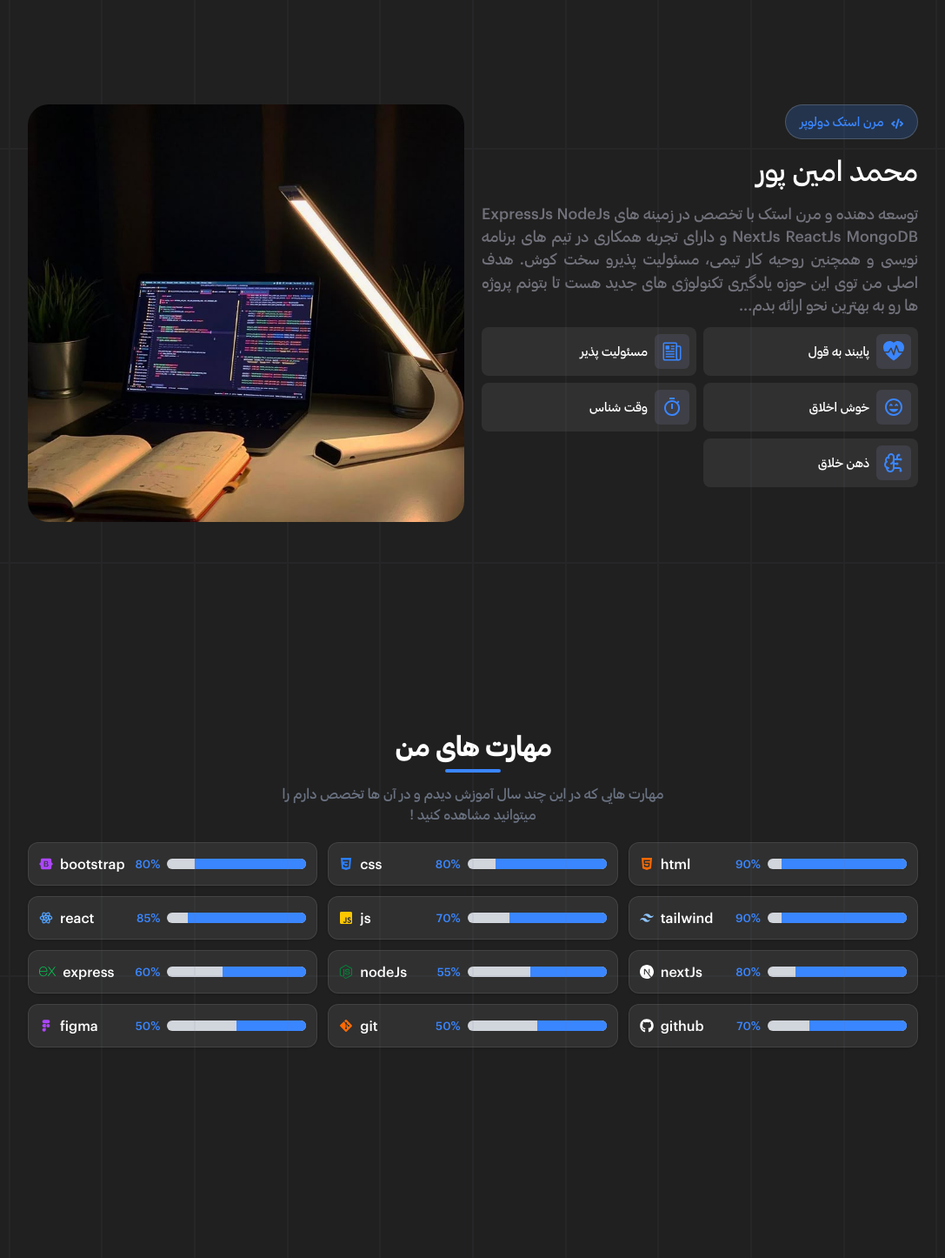
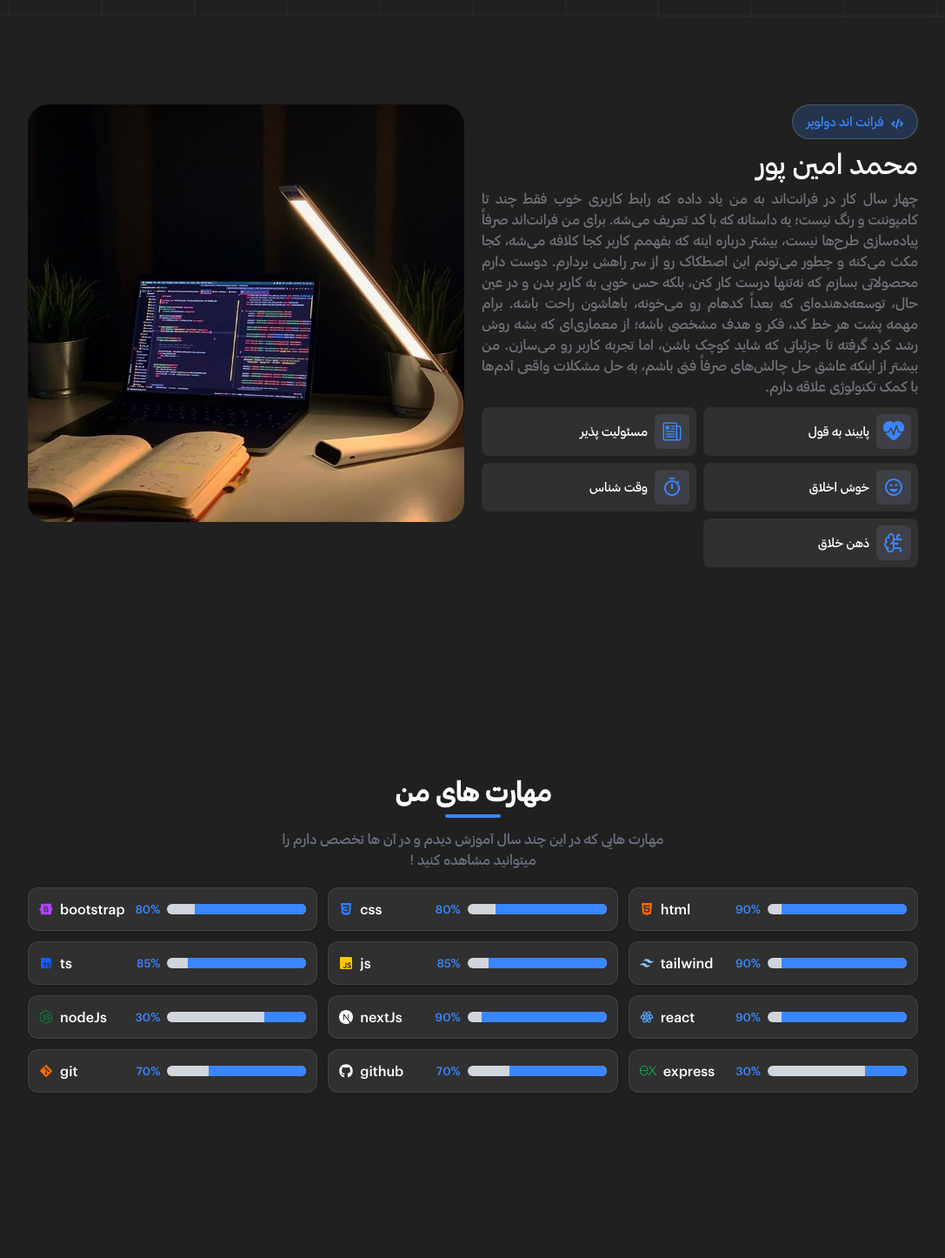
Before and after one commit to MohamadAminPour/portfolio, a Next.js app: page / in a window 1280 px wide. Shown: the part 780-2226 px from the top of the page at 87% size, without its empty margins (96-1183 px from the left). Built offline with nearby package versions, Linux system fonts and the light colour scheme.

Commit message:
update portolio

```diff
--- a/src/app/page.tsx
+++ b/src/app/page.tsx
@@ -75,6 +75,14 @@ const projects = [
     tech: ["ReactJs", "Tailwind", "php", "Laravel", "mySql"],
     github: "https://github.com/futureindustrryuni/mainProject",
   },
+   {
+    id: 6,
+    title: "پنل مدیریت فروشگاه وردپرسی",
+    description:
+      "مدیریت سریع و از راه دور فروشگاه وردپرسی به همراه کلی قابلیت که توی وردپرس نیست!",
+    image: "/images/tavan.png",
+    tech: ["NextJs", "TypeScript", "React Query", "Tailwind", "NestJs"],
+  },
 ];
 
 const socials = [
@@ -93,10 +101,10 @@ export default function Home() {
     });
   }, []);
   return (
-    <div className="relative overflow-x-hidden ">
+    <div className="relative overflow-x-hidden">
       {/* Grid background */}
-      <div className="absolute inset-0 grid grid-cols-6 md:grid-cols-12 grid-rows-8 opacity-20">
-        {Array.from({ length: 96 }).map((_, i) => (
+      <div className="absolute h-screen inset-0 grid grid-cols-6 md:grid-cols-12 grid-rows-8 opacity-20">
+        {Array.from({ length: 100 }).map((_, i) => (
           <div key={i} className="border border-gray-500/40"></div>
         ))}
       </div>
@@ -168,8 +176,7 @@ export default function Home() {
             data-aos-duration="1000"
             className="text-[1.2rem] md:text-[1.4rem] text-gray-700 dark:text-gray-300"
           >
-            توسعه‌دهنده مرن‌استک | ReactJs • NextJs • NodeJs • ExpressJs •
-            MongoDB
+            توسعه‌دهنده فرانت اند | JavaScript • TypeScript • ReactJs • NextJs • NodeJs
           </p>
 
           {/* توضیح کوتاه */}
@@ -213,18 +220,14 @@ export default function Home() {
           <div className="">
             <span className="bg-primary/20 inline-flex items-center justify-center gap-2 text-primary  text-[.8rem] md:text-[.9rem] px-4 py-2 border-1 border-zinc-200/20 rounded-full">
               <FaCode className="mt-1" />
-              مرن استک دولوپر
+              فرانت اند دولوپر
             </span>
-            <p className="mt-3 text-[1.5rem] md:text-[2rem]">محمد امین پور</p>
+            <p className="mt-1 text-[1.5rem] md:text-[2rem]">محمد امین پور</p>
             <p
-              className="mt-3 text-zinc-500 text-[1rem] md:text-[1.1rem] text-justify"
+              className="mt-1 text-zinc-500 text-[.9rem] md:text-[1rem] text-justify"
               style={{ direction: "rtl" }}
             >
-              توسعه دهنده و مرن استک با تخصص در زمینه های ExpressJs NodeJs
-              NextJs ReactJs MongoDB و دارای تجربه همکاری در تیم های برنامه
-              نویسی و همچنین روحیه کار تیمی، مسئولیت پذیرو سخت کوش. هدف اصلی من
-              توی این حوزه یادگیری تکنولوژی های جدید هست تا بتونم پروژه ها رو به
-              بهترین نحو ارائه بدم...
+             چهار سال کار در فرانت‌اند به من یاد داده که رابط کاربری خوب فقط چند تا کامپوننت و رنگ نیست؛ یه داستانه که با کد تعریف می‌شه. برای من فرانت‌اند صرفاً پیاده‌سازی طرح‌ها نیست، بیشتر درباره اینه که بفهمم کاربر کجا کلافه می‌شه، کجا مکث می‌کنه و چطور می‌تونم این اصطکاک رو از سر راهش بردارم. دوست دارم محصولاتی بسازم که نه‌تنها درست کار کنن، بلکه حس خوبی به کاربر بدن و در عین حال، توسعه‌دهنده‌ای که بعداً کدهام رو می‌خونه، باهاشون راحت باشه. برام مهمه پشت هر خط کد، فکر و هدف مشخصی باشه؛ از معماری‌ای که بشه روش رشد کرد گرفته تا جزئیاتی که شاید کوچک باشن، اما تجربه کاربر رو می‌سازن. من بیشتر از اینکه عاشق حل چالش‌های صرفاً فنی باشم، به حل مشکلات واقعی آدم‌ها با کمک تکنولوژی علاقه دارم.
             </p>
             <ul className="mt-3 grid grid-cols-2 gap-2 *:flex *:items-center *:gap-2 *:bg-darkM *:rounded-lg *:px-2 *:py-2">
               <li>
@@ -318,7 +321,7 @@ export default function Home() {
       </div>
 
       {/* Contact me */}
-      <div className="flex items-center justify-center flex-col text-center pt-10 md:pt-[10rem] mt20"
+      <div className="flex items-center justify-center flex-col text-center pt-10 md:pt-[10rem] my-20"
         id="contactme">
         <h2 className="text-2xl md:text-3xl font-bold">ارتباط با من</h2>
         <div className="w-16 h-1 bg-primary mx-auto rounded-full mt-2"></div>
@@ -338,7 +341,7 @@ export default function Home() {
                 console.log(copied)
                 setTimeout(() => setCopied(false), 1000);
               }} className="cursor-copy hover:text-zinc-400 text-[.7rem] md:text-[.8rem] text-zinc-500 ">{item.subTitle}</p>
-              <Link className="bg-dark w-full duration-300 hover:text-primary py-2 px-2 mt-5 md:mt-5 text-[.8rem] md:text-[.9rem] rounded-lg " href={item.link}>Send Text</Link>
+              <Link className="bg-dark w-full duration-300 hover:text-primary py-2 px-2 mt-5 md:mt-5 text-[.8rem] md:text-[.9rem] rounded-lg " href={item.link}>ارسال پیام</Link>
               {/* Toast Message */}
             </li>
           ))}
@@ -351,8 +354,6 @@ export default function Home() {
       )}
 
 
-      {/* Footer */}
-      <br />
     </div>
   );
 }
--- a/src/components/Header.tsx
+++ b/src/components/Header.tsx
@@ -88,7 +88,7 @@ export default function Header() {
                         </Link>
                     ))}{" "}
                     <Link
-                        href="https://github.com"
+                        href="https://github.com/MohamadAminPour"
                         target="_blank"
                         onClick={() => setOpen(false)}
                         className="flex items-center justify-center gap-2 bg-primary text-white rounded-xl px-5 py-2 mt-2 hover:scale-95 transition-all"
--- a/src/lib/skillsIcon.tsx
+++ b/src/lib/skillsIcon.tsx
@@ -6,27 +6,28 @@ import {
   FaJsSquare,
 } from "react-icons/fa";
 import { IoLogoCss3 } from "react-icons/io5";
-import {  RiTailwindCssFill } from "react-icons/ri";
+import { RiTailwindCssFill } from "react-icons/ri";
 import {
   SiExpress,
   SiNextdotjs,
 } from "react-icons/si";
 import { CgFigma } from "react-icons/cg";
-import {  TbBrandReact } from "react-icons/tb";
+import { TbBrandReact } from "react-icons/tb";
 import { GrNode } from "react-icons/gr";
+import { BiLogoTypescript } from "react-icons/bi";
 
 
 export const skillsIcon = [
-  { id: 1,  skill: "html",percentAge:90, icon: <FaHtml5 className="text-orange-500" /> },
-  { id: 2,  skill: "css",percentAge:80, icon: <IoLogoCss3 className="text-blue-500" /> },
-  { id: 3,  skill: "bootstrap",percentAge:80, icon: <FaBootstrap  className="text-purple-500" /> },
-  { id: 4,  skill: "tailwind",percentAge:90, icon: <RiTailwindCssFill  className="text-blue-300" /> },
-  { id: 5,  skill: "js",percentAge:70, icon: <FaJsSquare className="text-yellow-400" /> },
-  { id: 6,  skill: "react",percentAge:85, icon: <TbBrandReact className="text-blue-400" /> },
-  { id: 7,  skill: "nextJs",percentAge:80, icon: <SiNextdotjs className="text-white" /> },
-  { id: 8,  skill: "nodeJs",percentAge:55, icon: <GrNode className="text-green-700" /> },
-  { id: 9,  skill: "express",percentAge:60, icon: <SiExpress className="text-green-500 text-[1.2rem]"/> },
-  { id: 10, skill: "github",percentAge:70, icon: <FaGithub className="text-white" /> },
-  { id: 11, skill: "git",percentAge:50, icon: <FaGitAlt className="text-orange-500" /> },
-  { id: 12, skill: "figma",percentAge:50, icon: <CgFigma  className="text-purple-500" /> },
+  { id: 1, skill: "html", percentAge: 90, icon: <FaHtml5 className="text-orange-500" /> },
+  { id: 2, skill: "css", percentAge: 80, icon: <IoLogoCss3 className="text-blue-500" /> },
+  { id: 3, skill: "bootstrap", percentAge: 80, icon: <FaBootstrap className="text-purple-500" /> },
+  { id: 4, skill: "tailwind", percentAge: 90, icon: <RiTailwindCssFill className="text-blue-300" /> },
+  { id: 5, skill: "js", percentAge: 85, icon: <FaJsSquare className="text-yellow-400" /> },
+  { id: 6, skill: "ts", percentAge: 85, icon: <BiLogoTypescript className="text-blue-600" /> },
+  { id: 7, skill: "react", percentAge: 90, icon: <TbBrandReact className="text-blue-400" /> },
+  { id: 8, skill: "nextJs", percentAge: 90, icon: <SiNextdotjs className="text-white" /> },
+  { id: 9, skill: "nodeJs", percentAge: 30, icon: <GrNode className="text-green-700" /> },
+  { id: 10, skill: "express", percentAge: 30, icon: <SiExpress className="text-green-500 text-[1.2rem]" /> },
+  { id: 11, skill: "github", percentAge: 70, icon: <FaGithub className="text-white" /> },
+  { id: 12, skill: "git", percentAge: 70, icon: <FaGitAlt className="text-orange-500" /> },
 ];
```
Also changed, not shown: public/images/tavan.png (added).
